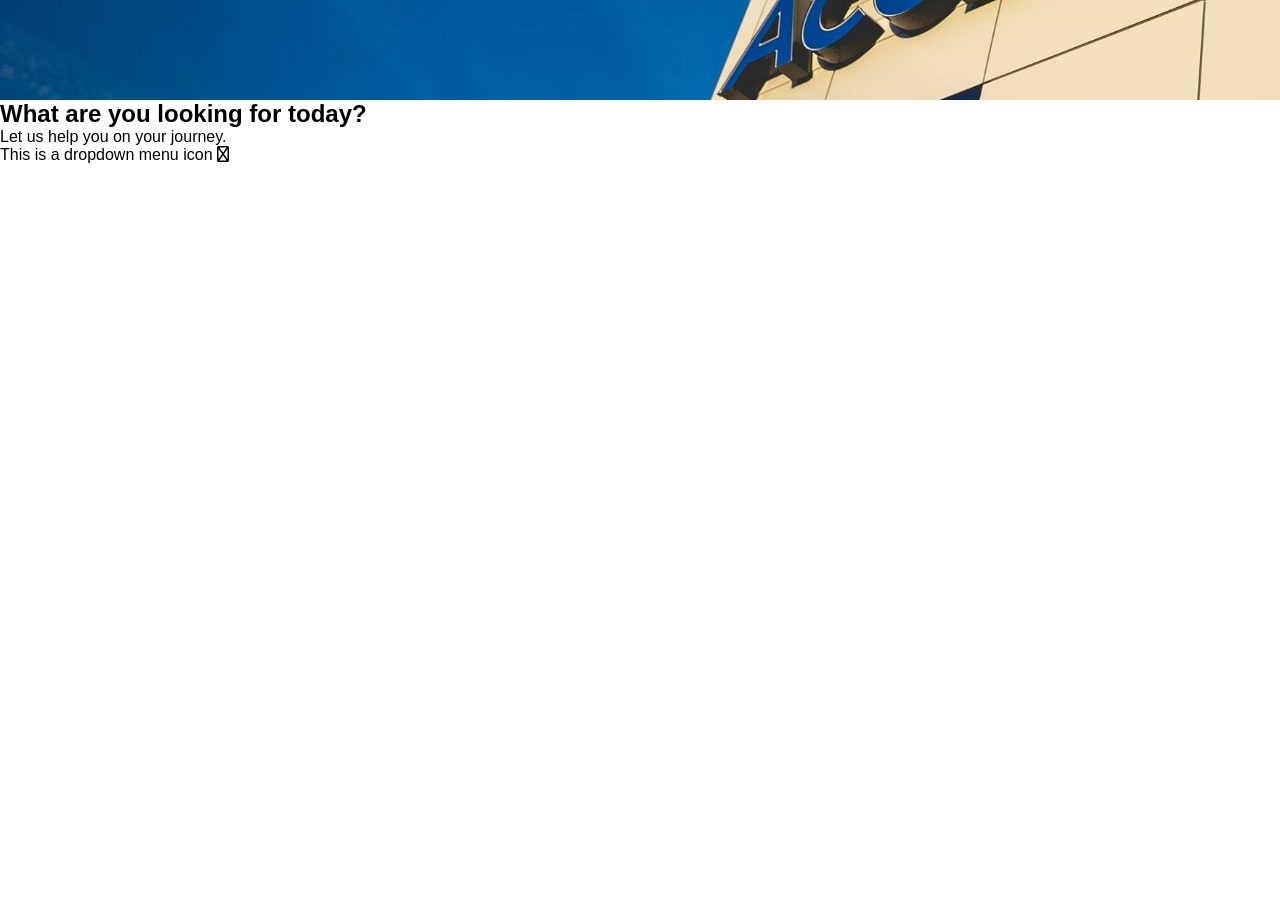
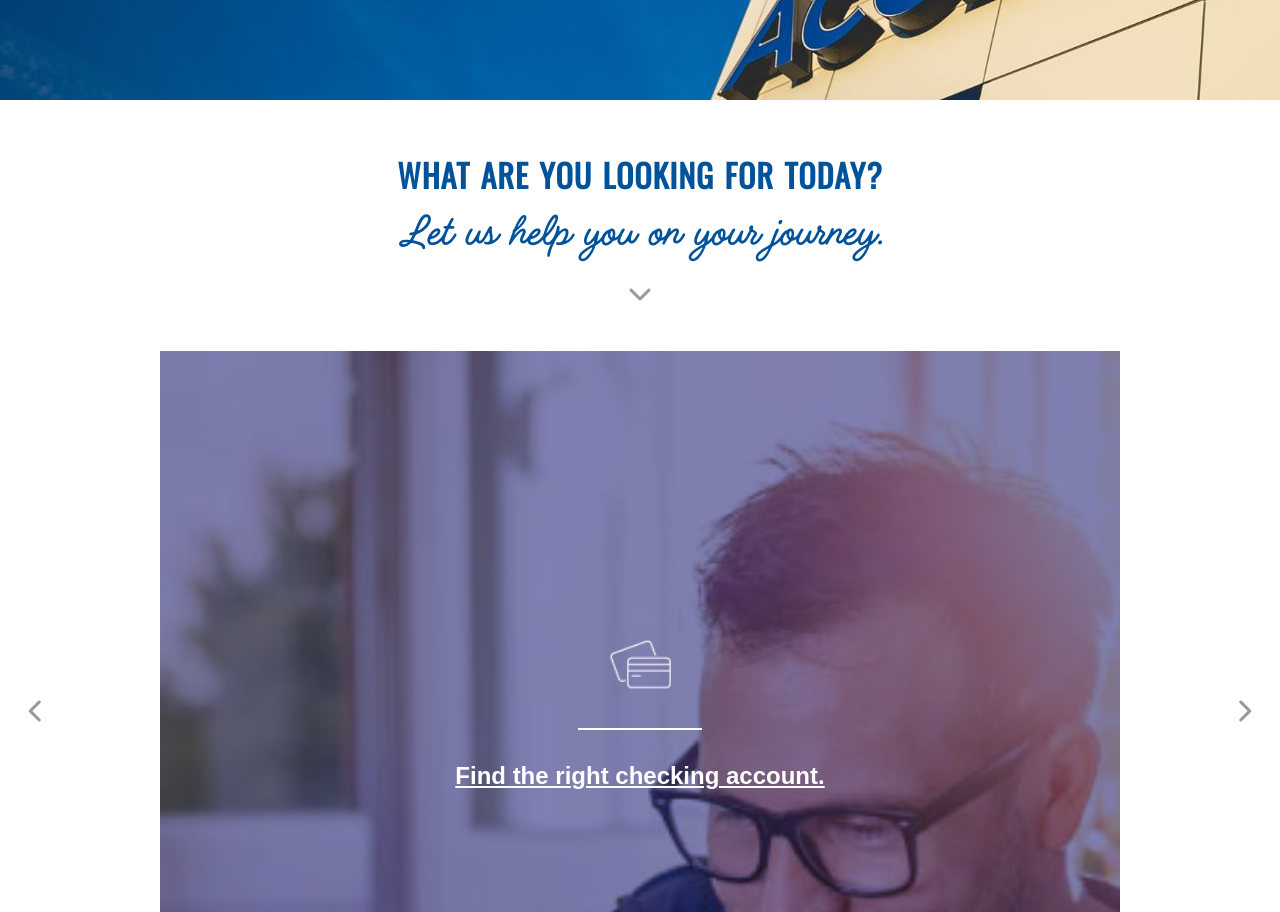
Before and after one commit to Adeoye-J/accessbank.com, a plain HTML site: page index.html in a window 1280 px wide. Shown: the part 660-1572 px from the top of the page. Before the commit the page ends 1160 px from the top, so only its background shows below. Drawn offline with nearby package versions, Linux system fonts and the light colour scheme.

Commit message:
Second Commit to file after completing the second section

```diff
--- a/index.html
+++ b/index.html
@@ -143,20 +143,57 @@
         <div class="container">
             <div class="header-content">
                 <h1>Get growing your business</h1>
+                <div class="horizontal-bar"></div>
                 <p>Our team of commercial lending experts is here to help Omaha businesses get access to the funding they need quickly. We're dedicated to being a true partner as you pursue your dreams and can help simplify the process.</p>
                 <a href="#">Meet our Commercial Team</a>
             </div>
         </div>
     </header>
-    <section class="section1">
-        <div style="height: 400px;">
+    <section class="section-1">
+        <div class="container section-con-1">
             <h2>What are you looking for today?</h2>
             <p>Let us help you on your journey.</p>
-            <div style="height: 300px; width: 400px;">
-                This is a dropdown menu icon <i class="fa-sharp fa-regular fa-circle-chevron-down"></i>
-                <!-- <img src="https://fontawesome.com/icons/circle-chevron-down?f=classic&s=solid" alt="dropdown"> -->
+            <div class="drop-down">
+                <a href="#img-wrapper"><i class="fa-solid fa-chevron-down"></i></a>
             </div>
         </div>
+    </section>
+    <section class="section-2">
+        <div class="section-con-2">
+            <div class="img-wrapper" id="img-wrapper">
+                <div class="image" style="background-image: url('images/smallsub-checking.jpg');">
+                    <div class="image-text-content">
+                        <img src="images/smallad-icon-checking.png" alt="checking icon">
+                        <div class="sm-horizontal-bar"></div>
+                        <a href="#"><p>Find the right checking account.</p></a>
+                    </div>
+                </div>
+                <div class="image" style="background-image: url('images/smallsub-experience.jpg');">
+                    <div class="image-text-content">
+                        <img src="images/smallad-icon-home.png" alt="checking icon">
+                        <div class="sm-horizontal-bar"></div>
+                        <a href="#"><p>Find your dream home.</p></a>
+                    </div>
+                </div>
+                <div class="image" style="background-image: url('images/smallsub-grow.jpg');">
+                    <div class="image-text-content">
+                        <img src="images/icon-popmoney (1).png" alt="checking icon">
+                        <div class="sm-horizontal-bar"></div>
+                        <a href="#"><p>Education Center</p></a>
+                    </div>
+                </div>
+                <div class="image" style="background-image: url('images/smallsub-merchant.jpg');">
+                    <div class="image-text-content">
+                        <img src="images/smallad-icon-merchant.png" alt="checking icon">
+                        <div class="sm-horizontal-bar"></div>
+                        <a href="#"><p>Save your business time & money.</p></a>
+                    </div>
+                </div>
+            </div>
+        </div>
+        <i class="fa-solid fa-chevron-left" id="prev"></i>
+        <i class="fa-solid fa-chevron-right" id="next"></i>
+
     </section>
     <script src="script.js"></script>
 </body>
--- a/script.js
+++ b/script.js
@@ -1,9 +1,30 @@
-// // function forYou() {
-// const forYou = () => {
-//     let x = document.querySelector(".main-nav");
-//     if (x.style.display === "block") {
-//         x.style.display === "none";
-//     } else {
-//         x.style.display === "block";
-//     }
-// }
+// NavBar Click for all views
+
+// Mobile View
+
+// const nav = getElementById("nav");
+
+
+
+// Image Wrapper Nav
+
+// const dropDown = document.getElementById("img-wrap-arrow");
+
+// dropDown.addEventListener("click", () => {
+//     document.getElementById("img-wrapper");
+// })
+
+
+// Section-2 Mobile View Horizontal Scroll
+
+const imageWrapper = document.getElementById("img-wrapper");
+const leftNav = document.getElementById("prev");
+const rightNav = document.getElementById("next");
+
+
+leftNav.addEventListener("click", () => {
+    imageWrapper.scrollBy({ left: -imageWrapper.clientWidth, behavior: "smooth"});
+});
+rightNav.addEventListener("click", () => {
+    imageWrapper.scrollBy({ left: imageWrapper.clientWidth, behavior: "smooth"});
+});
--- a/styles.css
+++ b/styles.css
@@ -1,4 +1,6 @@
 @import url('https://fonts.googleapis.com/css2?family=Oswald&display=swap');
+
+@import url('https://fonts.googleapis.com/css2?family=Roboto&display=swap');
 
 * {
     margin: 0;
@@ -11,7 +13,14 @@ body {
     font-family: Arial, Helvetica, sans-serif;
     width: 100%;
     font-size: 16px;
+    scroll-behavior: smooth;
 }
+
+@font-face {
+    font-family: handelson;
+    src: url(Font/handelson-1704333943-0/zhandelson-three.otf) format("opentype");
+}
+
 
 a{
     text-decoration: none;
@@ -33,15 +42,26 @@ header {
     min-width: 400px;
 }
 
+
+
+
+
+
+
+
+
+
+
+
 /* Header */
+
+
 
 .main-header {
     display: flex;
-    /* flex-direction: column; */
     justify-content: space-between;
     align-items: center;
-    /* gap: 1rem; */
-    padding: 13px 24px;
+    padding: 20px 24px;
 }
 
 .main-header img {
@@ -63,8 +83,6 @@ header {
     padding: 3px;
     margin-right: 1rem;
 }
-
-
 
 .mobile-menu .search {
     font-weight: normal;
@@ -89,13 +107,26 @@ header {
 .mobile-menu button:hover {
     background-color: #00467A;
     border: 2px solid #00467A;
-    /* transform: translateX(3px); */
-    /* transform: translateY(4px); */
-    transform: rotateX(360);
+    /* transform: rotateX(360); */
 }
 
-/* Navigation Section */
+
+
+
+
+
+
+
+
+
+
+/*********** Navigation Section ***********/
+
+
+
+
 .main-nav{
+    display: none;
     position: absolute;
     left: 0;
     top: 0;
@@ -103,10 +134,6 @@ header {
     height: fit-content;
     background-color: #00539a;
     color: #fff;
-}
-
-.main-nav {
-    display: none;
 }
 
 .main-nav > ul {
@@ -150,19 +177,253 @@ ul.sub-list2 li a:hover {
 }
 
 .main-list:hover > .sub-list {
-    display: flex;
+    display: block;
 }
 
 ul.sub-list li:hover > .sub-list2 {
     display: block;
 }
 
-/* Header Content */
+
+
+
+
+
+
+
+
+
+/*********** Header Content ***********/
+
+
 
 .header-content h1{
     text-transform: uppercase;
     color: #fff;
     font-size: 3.7rem;
     font-family: "oswald";
+    font-weight: bolder;
+    margin: 1rem 0;
+    line-height: 4.3rem;
+}
+
+.horizontal-bar {
+    display: inline-block;
+    width: 80px;
+    height: 0.2rem;
+    background-color: #fff;
+}
+
+.header-content p {
+    font-family: handelson;
+    font-size: 1.5rem;
+    line-height: 1.9rem;
+    color: #fff;
+    margin: 1.5rem 0;
+}
+
+.header-content a {
+    display: inline-block;
+    text-decoration: none;
+    padding: .9rem 1.7rem;
+    background-color: #00539a;
+    color: #fff;
+    border: 2px solid #fff;
+    font-size: 1.1rem;
+    border-radius: 5px;
+    font-weight: bold;
+    margin: 1rem 0;
+    transition: all ease-in-out .5s;
+}
+
+.header-content a:hover {
+    background-color: #fff;
+    color: #00539a;
+}
+
+
+
+
+
+
+
+
+
+
+
+
+
+
+
+/*********** Section -1 ***********/
+
+
+
+
+.section-1 {
+    /* background-image: url(images/quick-access.png); */
+    background-position: center;
+    background-repeat: no-repeat;
+    display: flex;
+    align-items: center;
+    justify-content: center;
+}
+
+.section-con-1 {
+    padding: 2.5rem 0;
+}
+
+.section-1 h2 {
+    font-family: "oswald";
+    text-transform: uppercase;
+    color: #00539a;
+    font-size: 2rem;
+    text-align: center;
+    line-height: 2.4rem;
+    margin: 1rem 0;
+    word-spacing: 2px;
+    letter-spacing: 1px;
+}
+
+.section-1 p {
+    color: #00539a;
+    font-size: 3.1rem;
+    font-family: handelson;
+    text-align: center;
+    line-height: 3rem;
+    margin: 1rem 0;
+}
+
+.drop-down {
+    text-align: center;
+}
+
+.drop-down a {
+    display: inline-block;
+    color: #000;
+}
+
+.drop-down i {
+    cursor: pointer;
+    padding: .4rem;
+    color: rgba(0, 0, 0, 0.4);
+    font-size: 24px;
+}
+
+
+
+
+
+
+
+
+
+
+
+
+
+
+/************* Section-2 **************/
+
+
+
+
+
+.section-2 {
+    position: relative;
+}
+
+.section-con-2 {
+    display: flex;
+    justify-content: center;
+    overflow: hidden;
+}
+
+.section-con-2 .img-wrapper{
+    display: flex;
+    overflow: hidden;
+    width: 75%;
+    scroll-snap-type: x mandatory;
+    white-space: nowrap;
+}
+
+.image {
+    flex: 0 0 100%;
+    height: 90vh;
+    background-repeat: no-repeat;
+    background-color: rgba(0, 0, 50, 0.5);
+    background-size: cover;
+    scroll-snap-align: start;
+    background-blend-mode: overlay;
+    display: flex;
+    justify-content: center;
+    align-items: center;
+}
+
+#prev, #next {
+    position: absolute;
+    /* the next two lines of code are used to center an element vertically */
+    top: 50%;
+    transform: translateY(-50%);
+    /* ...I was referring to the two codes above */
+    font-size: 24px;
+    background-color: #fff;
+    color: rgba(0, 0, 0, 0.4);
+    cursor: pointer;
+    padding: .3rem;
+
+}
+
+#prev {
+    left: 1.5rem;
+}
+
+#next {
+    right: 1.5rem;
+}
+
+.image-text-content {
+    display: flex;
+    flex-direction: column;
+    align-items: center;
+    justify-content: center;
+    align-content: center;
+    margin: 0 auto;
+    text-align: center;
+    width: 52%;
+    white-space: wrap;
+}
+
+.image-text-content img{
+    width: 4rem;
+}
+
+.image-text-content .sm-horizontal-bar {
+    width: 25%;
+    height: 0.15rem;
+    background-color: #fff;
+    display: inline-block;
+    margin: 2rem 0;
+}
+
+.image:hover > .image-text-content .sm-horizontal-bar{
+    background-color: #37AF65;
+}
+
+.image:hover {
+    background-color: rgba(0, 0, 255, 0.7);
+}
+
+.image-text-content a {
+    text-decoration: underline;
+    transition: all ease-in-out 2s;
+}
+
+.image-text-content a:hover {
+    text-decoration: none;
+}
+
+.image-text-content p{
+    font-size: 1.5rem;
     font-weight: bold;
 }
```
Also changed, not shown: images/icon-popmoney (1).png (added), images/smallad-icon-checking.png (added), images/smallad-icon-home.png (added), images/smallad-icon-merchant.png (added), images/subheader-8.jpg (added).
